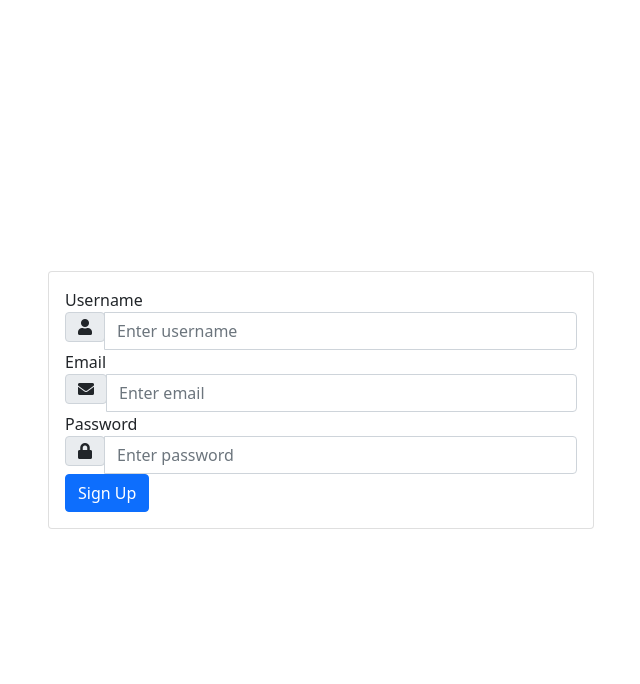
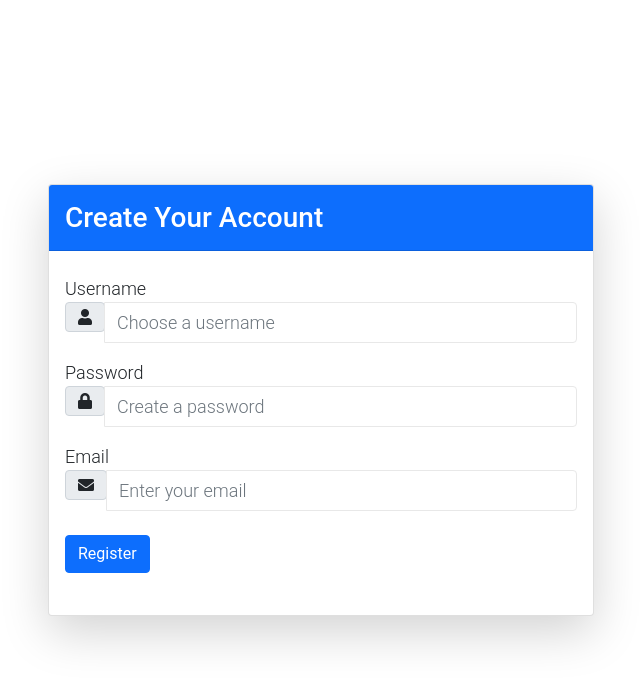
Before and after one commit to huseinaa/Final, a PHP site: page /signup.php in a window 1280 px wide. Shown: the top 684 px of the page, without its empty margins (319-959 px from the left). Run offline with PHP 8.4, Linux system fonts and the light colour scheme.

Commit message:
restructuring the code

```diff
--- a/fe/signup.php
+++ b/fe/signup.php
@@ -16,8 +16,6 @@ if ($_SERVER["REQUEST_METHOD"] == "POST") {
     }
 }
 ?>
-
-<!DOCTYPE html>
 <html lang="en">
 <head>
     <meta charset="UTF-8">
@@ -25,43 +23,47 @@ if ($_SERVER["REQUEST_METHOD"] == "POST") {
     <title>Signup Page</title>
     <link rel="stylesheet" href="../assets/css/bootstrap.min.css">
     <link rel="stylesheet" href="../assets/css/fontawesome.min.css">
-    <link rel="stylesheet" href="../assets/css/custom.css">
+    <link rel="stylesheet" href="../assets/css/templatemo.min.css">
+    <link rel="stylesheet" href="../assets/css/custom.css"> <!-- Your specific styles should override others -->
 </head>
 <body>
     <div class="container">
         <div class="row justify-content-center align-items-center" style="height: 100vh;">
             <div class="col-md-6">
-                <div class="card">
-                    <div class="card-body">
+                <div class="card shadow-lg">
+                    <div class="card-header bg-primary text-white py-3">
+                        <h3 class="card-title mb-0">Create Your Account</h3> <!-- Reduced margin-bottom on title -->
+                    </div>
+                    <div class="card-body py-4"> <!-- Increased padding for the body to space out elements -->
                         <form action="<?php echo htmlspecialchars($_SERVER["PHP_SELF"]); ?>" method="post">
-                            <div class="form-group">
+                            <div class="form-group mb-3"> <!-- Increased margin-bottom for better spacing between fields -->
                                 <label for="username">Username</label>
                                 <div class="input-group">
                                     <div class="input-group-prepend">
-                                        <span class="input-group-text" id="basic-addon1"><i class="fa fa-user"></i></span>
+                                        <span class="input-group-text"><i class="fas fa-user"></i></span>
                                     </div>
-                                    <input type="text" class="form-control" id="username" name="username" placeholder="Enter username" required>
+                                    <input type="text" class="form-control" id="username" name="username" placeholder="Choose a username" required>
                                 </div>
                             </div>
-                            <div class="form-group">
+                            <div class="form-group mb-3">
+                                <label for="password">Password</label>
+                                <div class="input-group">
+                                    <div class="input-group-prepend">
+                                        <span class="input-group-text"><i class="fas fa-lock"></i></span>
+                                    </div>
+                                    <input type="password" class="form-control" id="password" name="password" placeholder="Create a password" required>
+                                </div>
+                            </div>
+                            <div class="form-group mb-4"> <!-- Increased margin-bottom before the button -->
                                 <label for="email">Email</label>
                                 <div class="input-group">
                                     <div class="input-group-prepend">
-                                        <span class="input-group-text" id="basic-addon2"><i class="fa fa-envelope"></i></span>
+                                        <span class="input-group-text"><i class="fas fa-envelope"></i></span>
                                     </div>
-                                    <input type="email" class="form-control" id="email" name="email" placeholder="Enter email" required>
+                                    <input type="email" class="form-control" id="email" name="email" placeholder="Enter your email" required>
                                 </div>
                             </div>
-                            <div class="form-group">
-                                <label for="password">Password</label>
-                                <div class="input-group">
-                                    <div class="input-group-prepend">
-                                        <span class="input-group-text" id="basic-addon3"><i class="fa fa-lock"></i></span>
-                                    </div>
-                                    <input type="password" class="form-control" id="password" name="password" placeholder="Enter password" required>
-                                </div>
-                            </div>
-                            <button type="submit" class="btn btn-primary">Sign Up</button>
+                            <button type="submit" class="btn btn-primary btn-block">Register</button>
                         </form>
                     </div>
                 </div>
```
Also changed, not shown: fe/admin.php (+62 -17 lines), fe/index.html (+8 -7 lines), fe/login.php (+8 -5 lines), assets/img/1.jpg (added), assets/img/2.jpg (added), assets/img/3.jpg (added).
